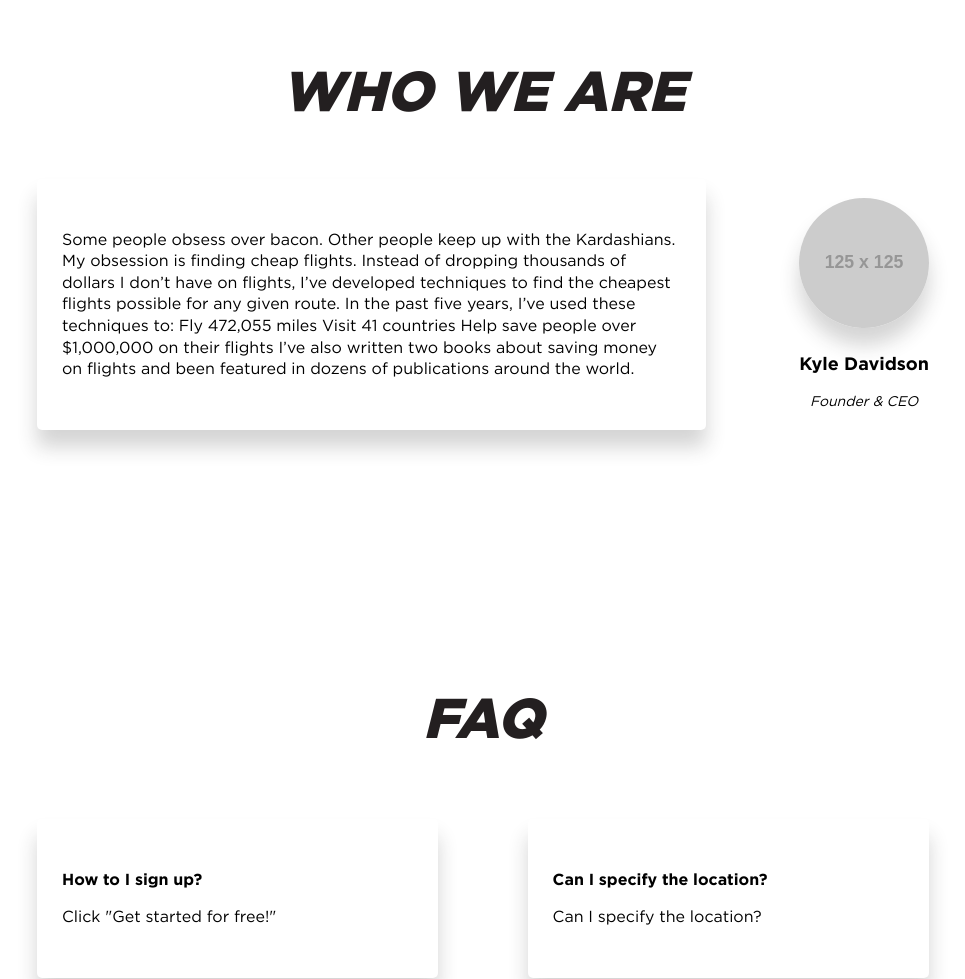
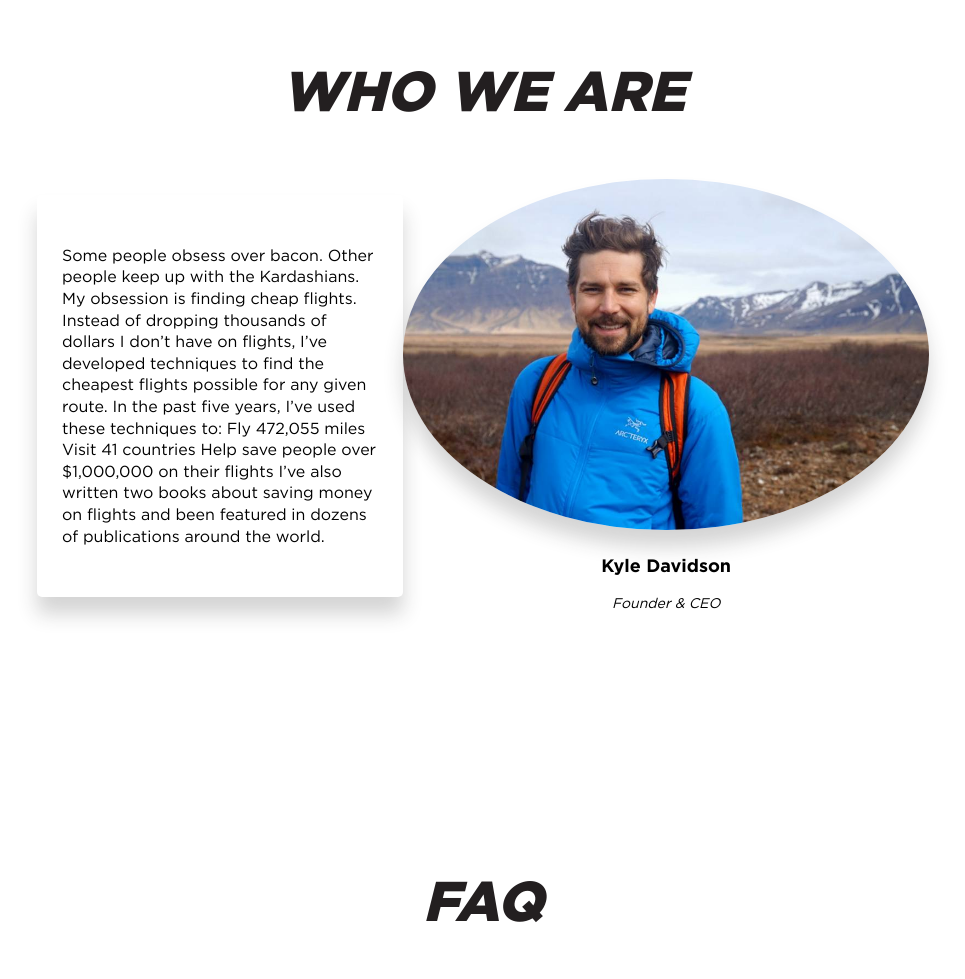
Before and after one commit to davidsonkyle/sourced-cheap-flights, a website: page index.html in a window 1280 px wide. Shown: the part 3050-4029 px from the top of the page, without its empty margins (157-1122 px from the left). Drawn offline with nearby package versions, Linux system fonts and the light colour scheme; placeholder pictures from the web are drawn by us.

Commit message:
added Kyle

```diff
--- a/index.html
+++ b/index.html
@@ -88,7 +88,7 @@
                 </div>
             </div>
             <div class="column who-we-are--meta">
-                <img src="https://placehold.it/125x125" />
+                <img src="assets/images/31466917_10111127709083659_2678808365651460096_n.jpg" />
                 <h4>Kyle Davidson</h4>
                 <h5>Founder & CEO</h5>
             </div>
```
